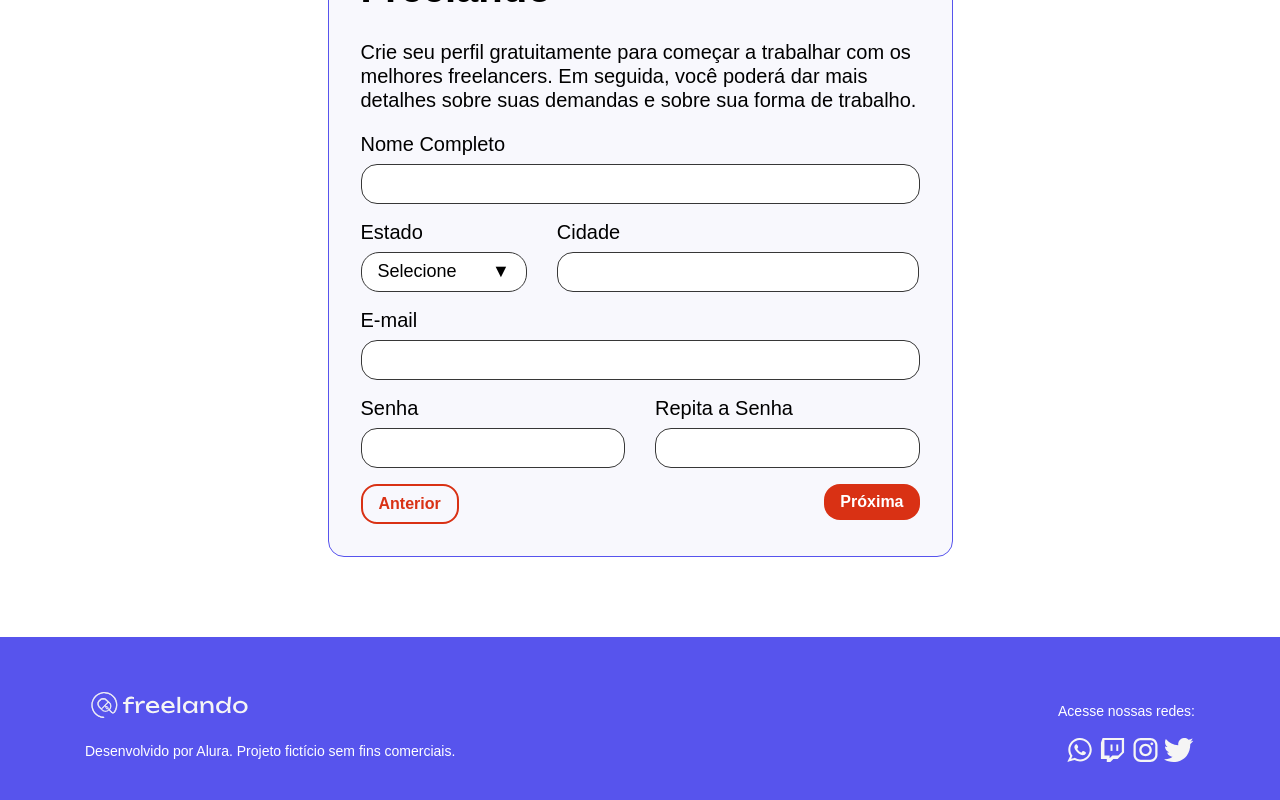
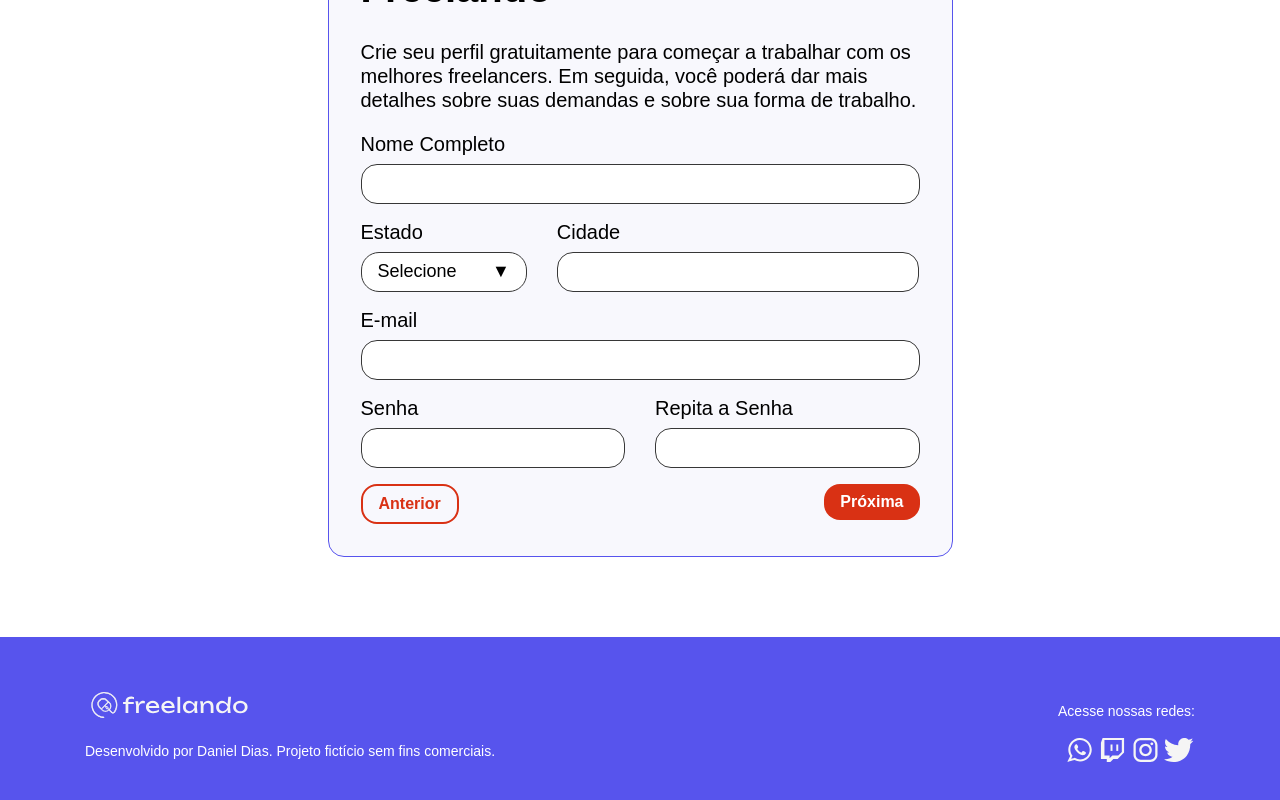
Before and after one commit to danielmster56/Freelando, a React (Create React App) app: page / in a window 1280 px wide. Shown: the part 236-1036 px from the top of the page. Built offline with nearby package versions, Linux system fonts and the light colour scheme; the HTML template or start-up script is replaced by a standard one.

Commit message:
update texto

```diff
--- a/src/App.js
+++ b/src/App.js
@@ -120,7 +120,7 @@ function App() {
           <Row align="center">
             <Col>
               <FreelandoLogo height={40} width={176} />
-              <Tipografia variante="legenda" componente="legenda">Desenvolvido por Alura. Projeto fictício sem fins comerciais.</Tipografia>
+              <Tipografia variante="legenda" componente="legenda">Desenvolvido por Daniel Dias. Projeto fictício sem fins comerciais.</Tipografia>
             </Col>
             <Col style={{ textAlign: 'right' }}>
               <Tipografia variante="legenda" componente="legenda">Acesse nossas redes:</Tipografia>
```
